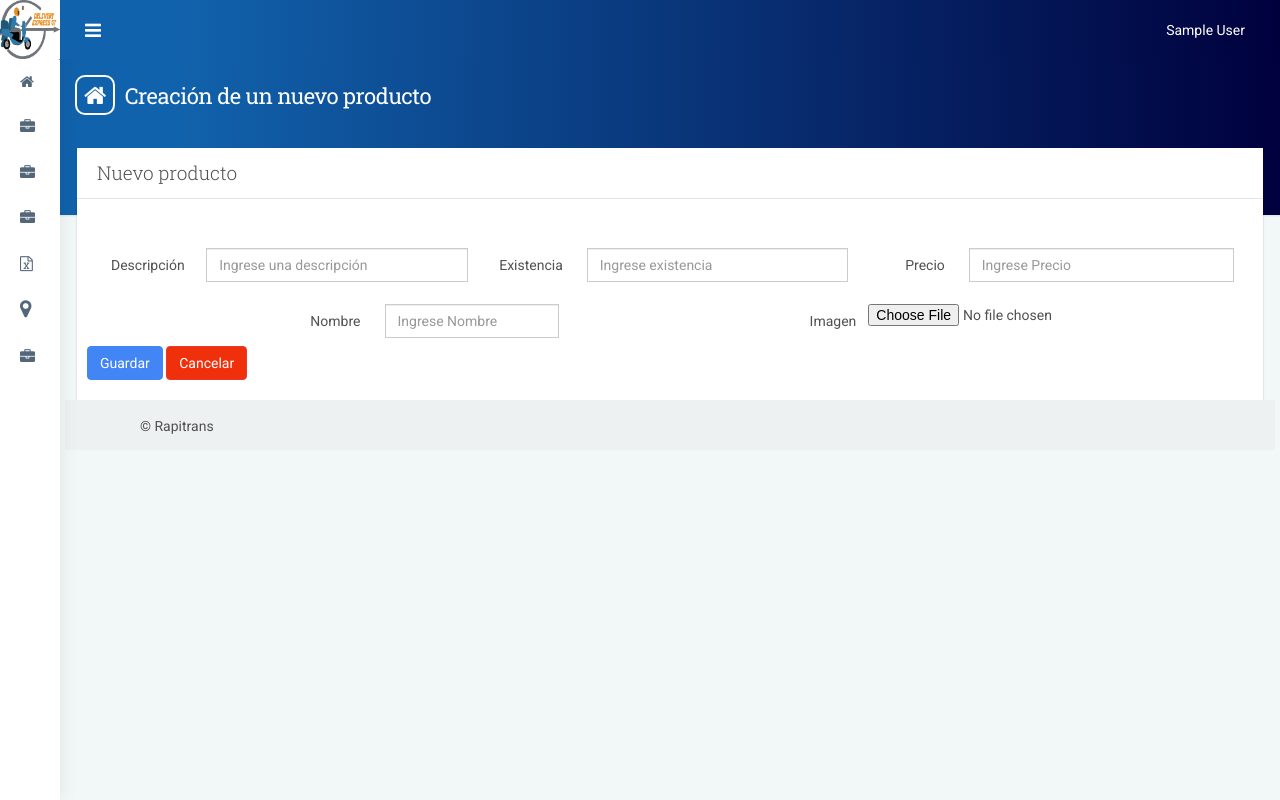
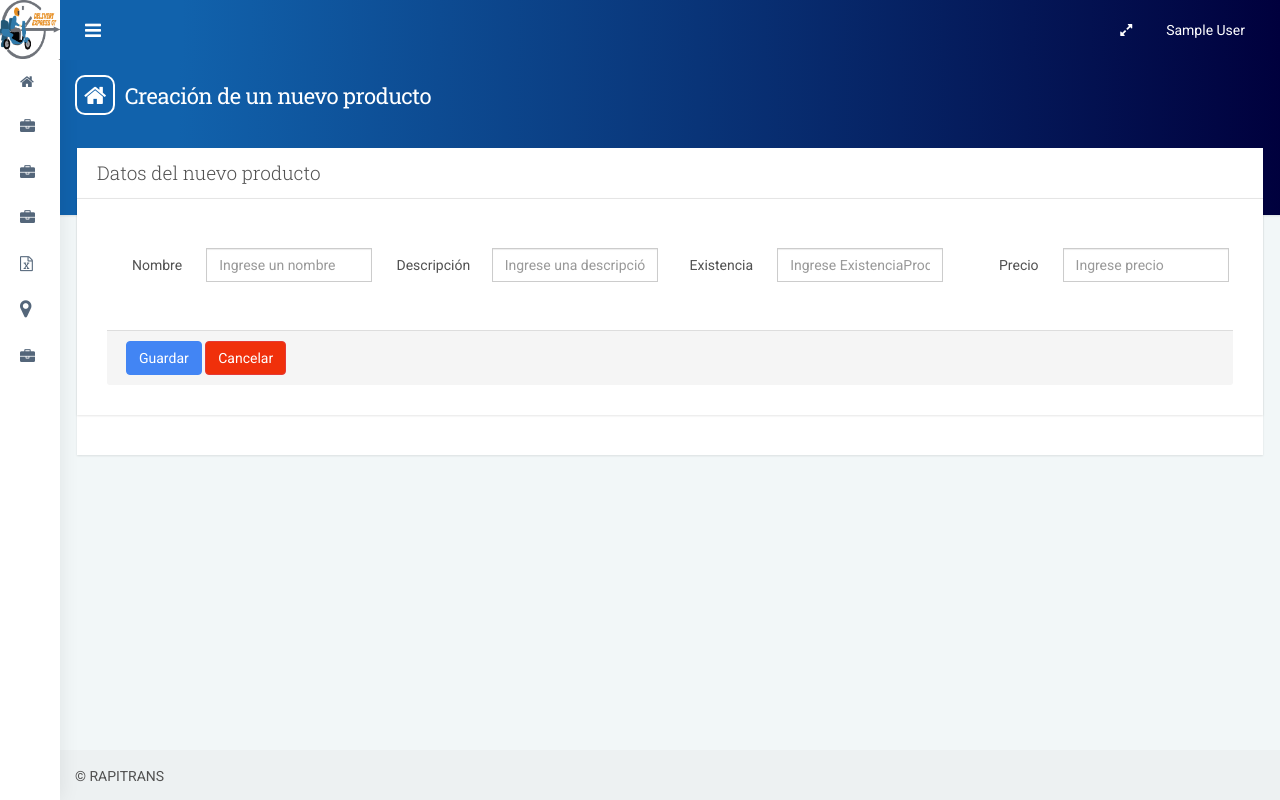
Before and after one commit to delmi-liz/Express, a CodeIgniter app: the page made by application/views/admin/nuevoProducto.php in a window 1280 px wide. Run offline with CodeIgniter, Linux system fonts and the light colour scheme; the visitor is signed in with stand-in values (Sample User, id 1); data that the repository does not hold is empty; some libraries are stand-ins or nearby versions.

Commit message:
se versionan cambios al módulo de productos

```diff
--- a/application/views/admin/nuevoProducto.php
+++ b/application/views/admin/nuevoProducto.php
@@ -120,7 +120,11 @@
                     </ul>
                     <ul class="nav navbar-top-links pull-right">
 
-
+                        <li class="hidden-xs" id="toggleFullscreen">
+                            <a class="fa fa-expand" data-toggle="fullscreen" href="#" role="button">
+                                <span class="sr-only">Toggle fullscreen</span>
+                            </a>
+                        </li>
 
                         <li id="dropdown-user" class="dropdown">
                             <a href="#" data-toggle="dropdown" class="dropdown-toggle text-right">
@@ -165,7 +169,7 @@
 
                             <div class="panel">
                                 <div class="panel-heading">
-                                    <h3 class="panel-title">Nuevo producto</h3>
+                                    <h3 class="panel-title">Datos del nuevo producto</h3>
                                 </div>
 
                                 <div class="panel">
@@ -184,47 +188,49 @@
                                                     </div>";
                                               } ?>
 
-                                            <!--Formulario que sirve para poder realizar la filtracion por regiones de un producto-->
+                                            <!--Formulario que sirve para poder realizar la filtracion por regiones de un nuevo usuario-->
                                             <form id="formulario" name="formulario" class="form-horizontal"
-                                                action="guardar" method="GET" enctype="multipart/form-data" onsubmit="return confirmar()">
+                                                action="guardar" method="GET" onsubmit="return confirmar()">
+
+
                                                 <br>
                                                 <div class="form-group">
-                                                    <label class="col-md-1 col-xs-12 control-label">Descripción</label>
-                                                    <div class="col-md-3 col-xs-12">
-                                                        <input type="text" class="form-control" name="descripcion" id="descripcion"
-                                                            placeholder="Ingrese una descripción" required />
-                                                    </div>
-                                                    <label class="col-md-1 col-xs-12 control-label">Existencia</label>
-                                                    <div class="col-md-3 col-xs-12">
-                                                        <input type="text" class="form-control" name="existencia" id="existencia"
-                                                        placeholder="Ingrese existencia" required />
-                                                               </div>
 
-
-                                                    <div class="form-group">
-                                                    <label class="col-md-1 col-xs-12 control-label">Precio</label>
-                                                    <div class="col-md-3 col-xs-12">
-                                                        <input type="text" class="form-control" name="Precio" id="Precio"
-                                                            placeholder="Ingrese Precio" required />
-                                                    </div>
-                                                        <div class="form-group">
-                                                    <label class="col-md-3 col-xs-12
-                                                     control-label"></label>
-
-                                                <div class="form-group">
-                                                    <label class="col-md-3 col-xs-12 control-label">Nombre</label>
-                                                    <div class="col-md-2 col-xs-12">
+                                                  <label class="col-md-1 col-xs-12 control-label">Nombre</label>
+                                                     <div class="col-md-2 col-xs-12">
                                                         <input type="text" class="form-control" name="nombre" id="nombre"
-                                                            placeholder="Ingrese Nombre" required />
+                                                            placeholder="Ingrese un nombre" required />
                                                     </div>
 
 
-                                                     <label class="col-md-3 col-xs-12 control-label">Imagen</label>
-                                                     <input type="file" name="imagen" id="imagen">
+                                                    <label class="col-md-1 col-xs-12 control-label">Descripción</label>
+                                                    <div class="col-md-2 col-xs-12">
+                                                        <input type="text" class="form-control" name="descripcionProducto" id="descripcionProducto"
+                                                            placeholder="Ingrese una descripción" required />
+                                                    </div>
+
+                                                    <label class="col-md-1 col-xs-12 control-label">Existencia</label>
+                                                    <div class="col-md-2 col-xs-12">
+                                                        <input type="text" class="form-control" name="ExistenciaProducto"
+                                                            id="ExistenciaProducto" placeholder="Ingrese ExistenciaProducto" required />
+                                                    </div>
 
 
 
-                                                        <div class="col-md-10 col-xs-14">
+                                                     <label class="col-md-1 col-xs-12 control-label">Precio</label>
+                                                     <div class="col-md-2 col-xs-12">
+                                                        <input type="text" class="form-control" name="precio" id="precio"
+                                                            placeholder="Ingrese precio" required />
+                                                    </div>
+
+
+
+                                                </div>
+                                                <br>
+                                                <br>
+                                                <div class="panel-footer">
+                                                    <div class="form-group">
+                                                        <div class="col-md-5 col-xs-12">
                                                             <!--  Boton guardar, y guardar los datos y mandar los datos a modificar ingresados al controlador -->
                                                             <input type="submit" class="btn btn-primary" name="btnSend"
                                                                 value="Guardar" id="btnSend">
@@ -234,16 +240,13 @@
                                                                 type="button" class="btn btn-danger"
                                                                 onclick="limpiarFormulario()">Cancelar</a>
                                                         </div>
-
+                                                    </div>
+                                                </div>
                                             </form>
 
 
 
-
-
-
-
-                                        </div>
+                                      </div>
                                     </div>
                                 </div>
 
@@ -525,7 +528,7 @@
 
 
 
-                <p class="pad-lft">&#0169; Rapitrans</p>
+                <p class="pad-lft">&#0169; RAPITRANS</p>
             </footer>
 
             <button id="scroll-top" class="btn"><i class="fa fa-chevron-up"></i></button>
--- a/application/views/login.php
+++ b/application/views/login.php
@@ -15,6 +15,9 @@
 	<img class="wave" src="<?php echo base_url(); ?>assets/img/wave.png">
 	<div class="container">
 		<div class="img">
+        <div class="img">
+      <img src="<?php echo base_url(); ?>assets/img/RAPI_TRANS1.2.png" >
+    </div>
 
 		</div>
 		<div class="login-content">
@@ -22,7 +25,7 @@
 			<form method="get">
 
 				<img src="<?php echo base_url(); ?>assets/img/user.png">
-				<h2 class="title">Bienvenidossss</h2>
+				<h2 class="title">Bienvenidos</h2>
            		<div class="input-div one">
            		   <div class="i">
            		   		<i class="fas fa-user"></i>
```
Also changed, not shown: application/controllers/Productos.php (+7 -9 lines), application/models/Model_productos.php (+10 -12 lines), application/views/admin/productos.php (+10 -8 lines), assets/css/bootstrap.css.
